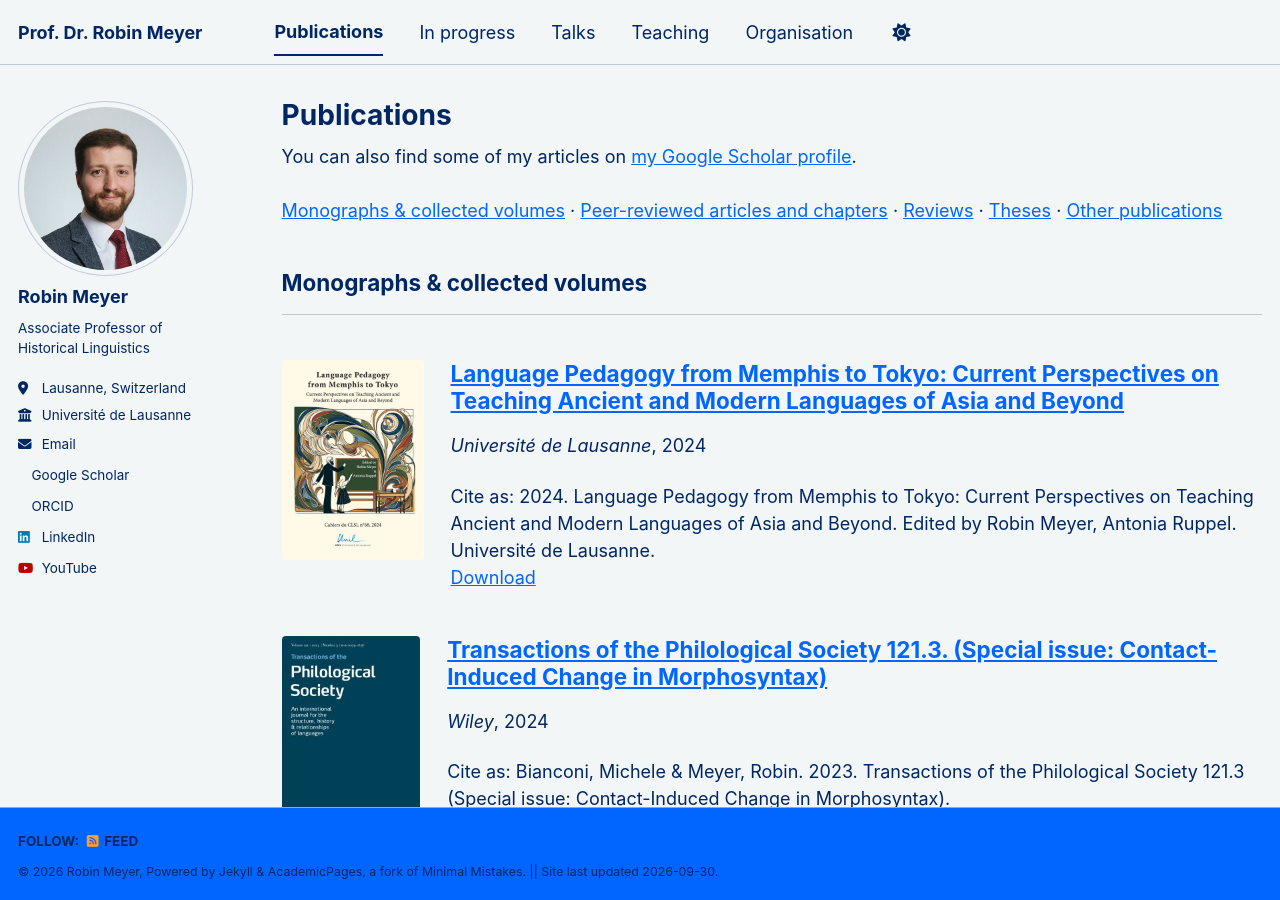
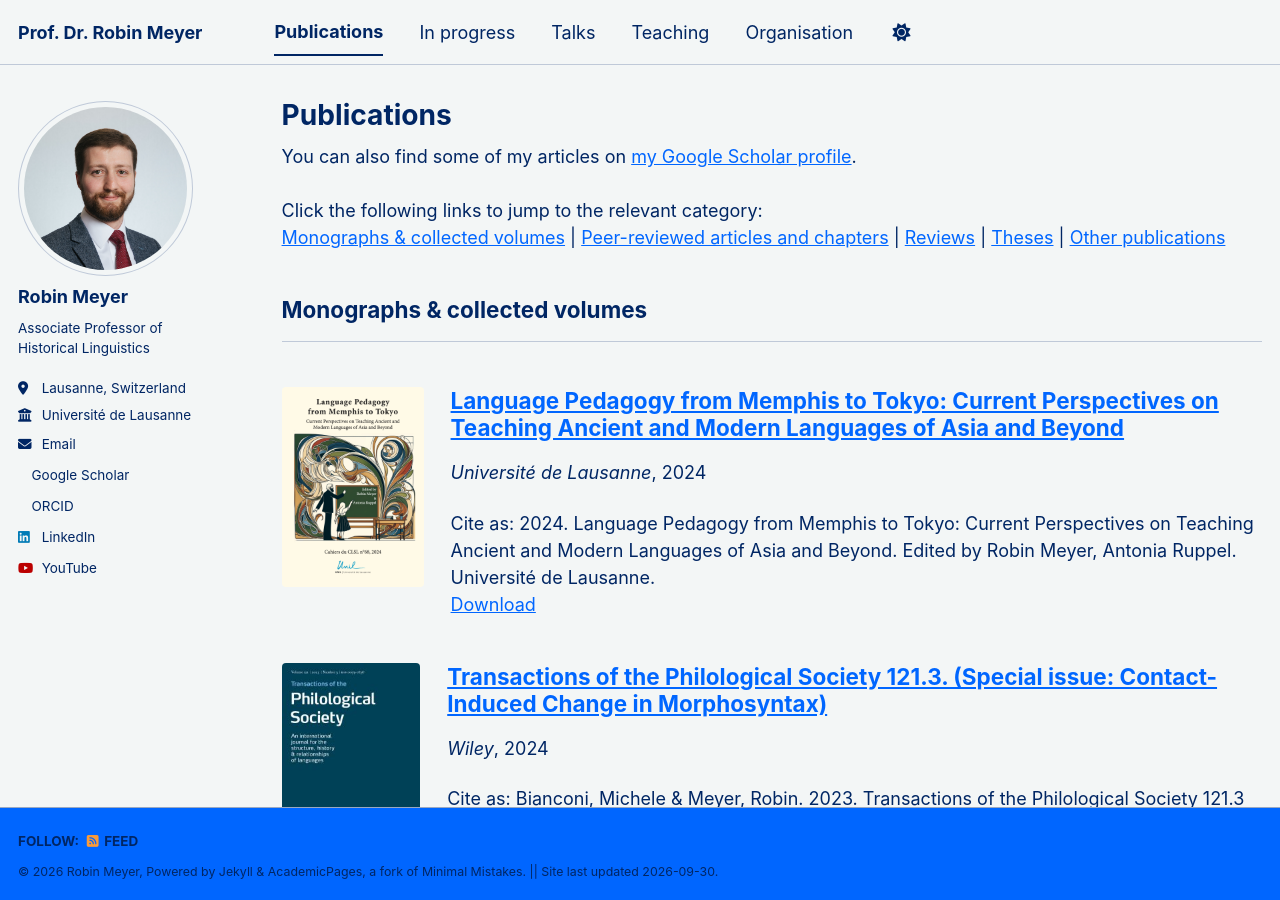
Before and after one commit to rbnmyr/rbnmyr.github.io, a Jekyll site: the page built from _pages/publications.html, in a window 1280 px wide and 900 px high. Built offline with Jekyll 4.4.1, drawn with Linux system fonts in a browser that asks for light colours; a style sheet for code colours, icons or effects is not loaded.

Commit message:
Update publications.html addition

```diff
--- a/_pages/publications.html
+++ b/_pages/publications.html
@@ -12,9 +12,10 @@ author_profile: true
 {% include base_path %}
 
 <div class="publication-nav">
+  Click the following links to jump to the relevant category:<br />
   {% for category in site.publication_category %}
     <a href="#{{ category[1].title | slugify }}">{{ category[1].title }}</a>
-    {% unless forloop.last %} · {% endunless %}
+    {% unless forloop.last %} | {% endunless %}
   {% endfor %}
 </div>
 
```
